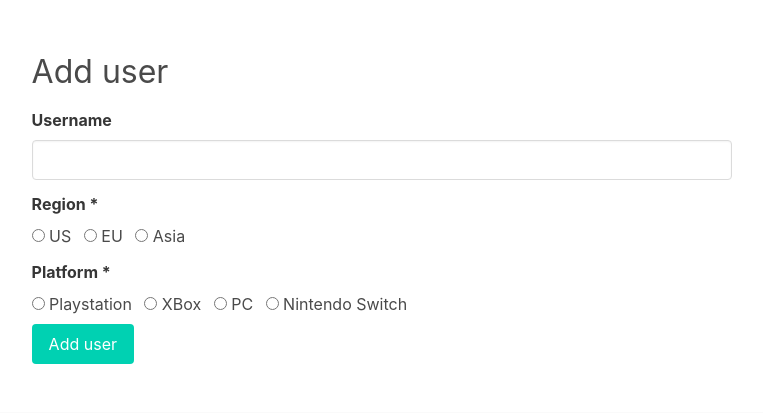
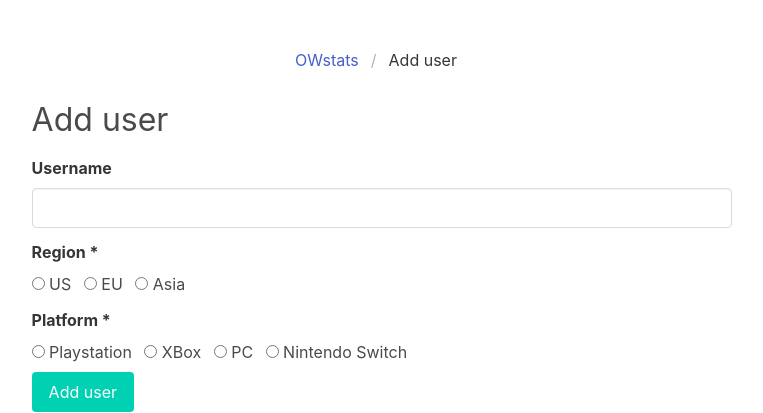
Before and after one commit to IvyChu/owstats, a Flask app: page /add in a window 1280 px wide. Shown: the top 413 px of the page, without its empty margins (258-1021 px from the left). Run offline with Flask 2, Linux system fonts and the light colour scheme.

Commit message:
Added breadcrumbs

```diff
--- a/owstats/templates/layout.html
+++ b/owstats/templates/layout.html
@@ -4,9 +4,18 @@
 {% include 'head.html' %}
 
 <body>
-
-
   <section role="main" class="section">
+    <nav class="breadcrumb is-centered" aria-label="breadcrumbs">
+      <ul>
+        <li><a href="{{ url_for('index')}}">OWstats</a></li>
+        {% if user %}
+        <li class="is-active"><a href="#" aria-current="page">{{ user.username }}</a></li>
+        {% endif %}
+        {% if form %}
+        <li class="is-active"><a href="#" aria-current="page"> Add user </a></li>
+        {% endif %}
+      </ul>
+    </nav>
 
       {% with messages = get_flashed_messages(with_categories=true) %}
       {% if messages %}
```
